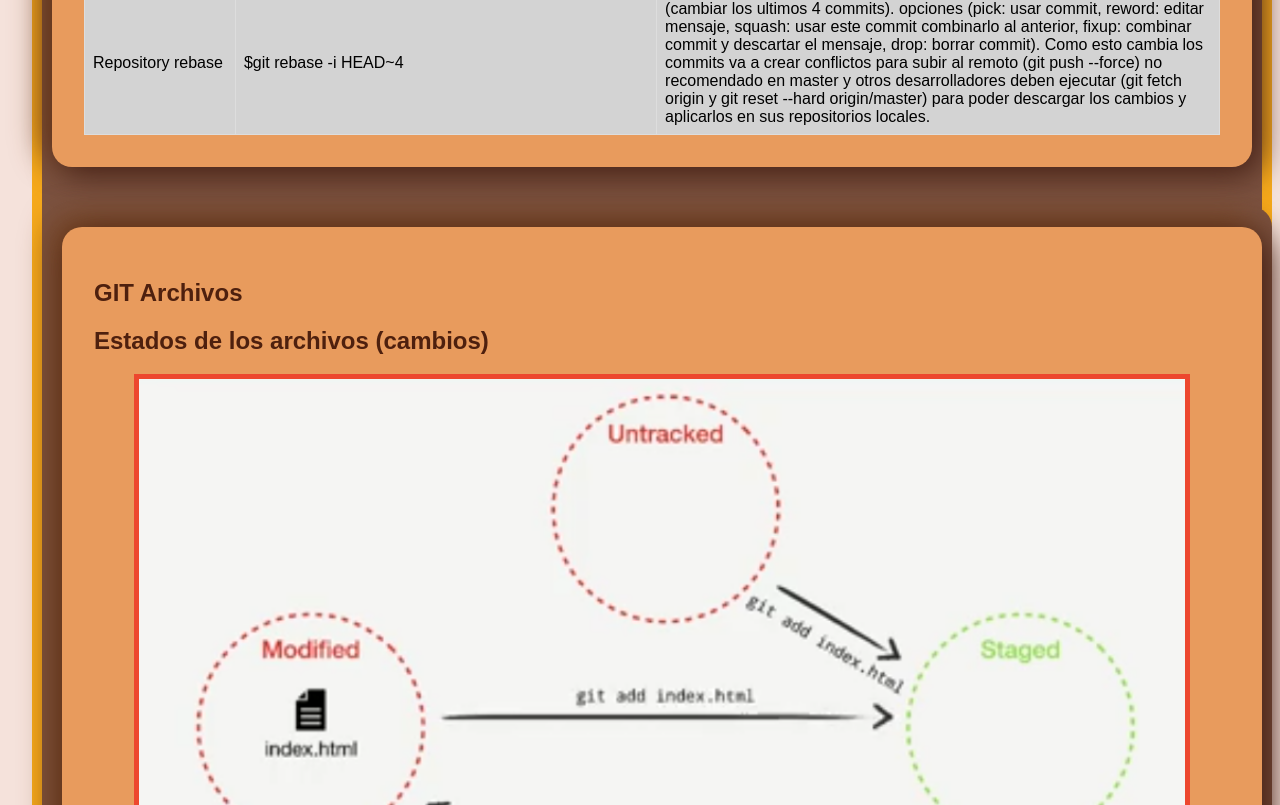
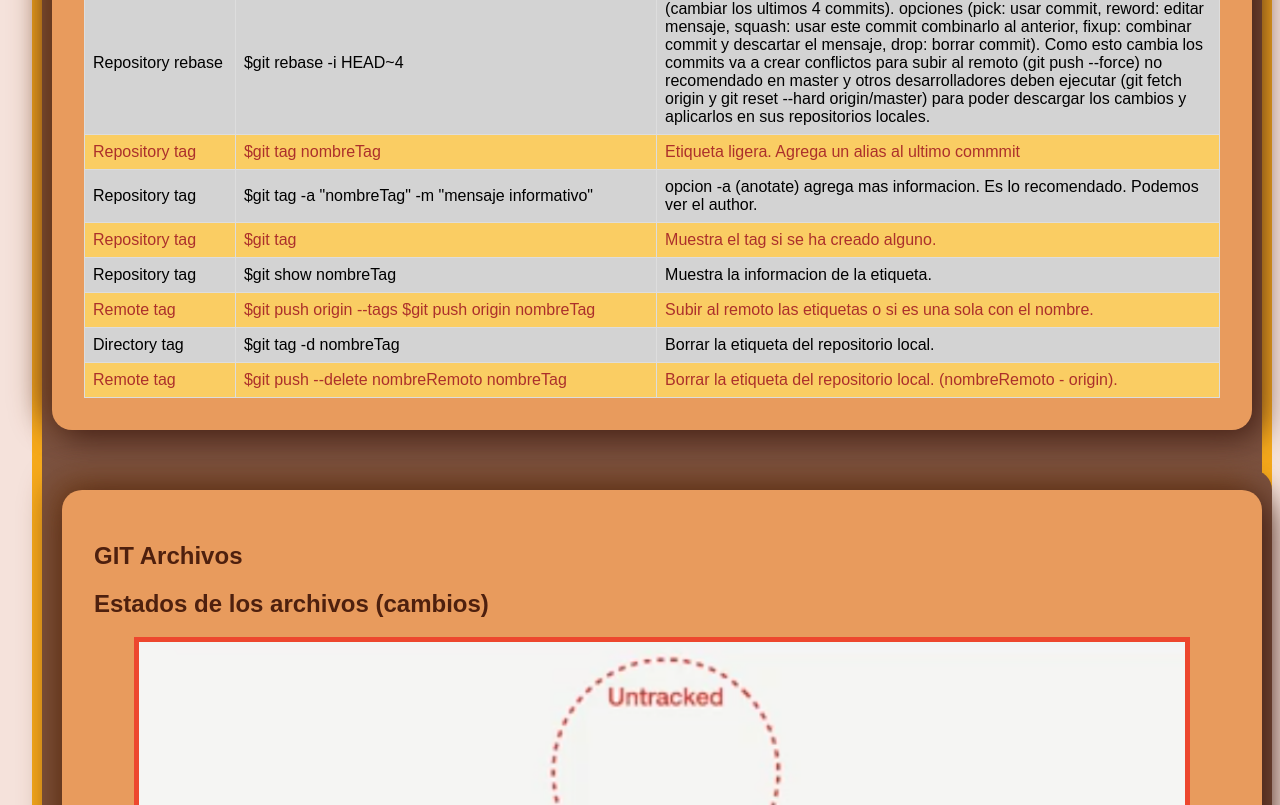
Before and after one commit to IsbelGonzalez/IsbelWebSite, a plain HTML site: page git/gitPrincipiante.html in a window 1280 px wide. Shown: the part 2755-3560 px from the top of the page. Drawn offline with Linux system fonts and the light colour scheme.

```diff
--- a/git/gitPrincipiante.html
+++ b/git/gitPrincipiante.html
@@ -300,6 +300,46 @@
                           <td>$git rebase -i HEAD~4</td>
                           <td>(cambiar los ultimos 4 commits).  opciones (pick: usar commit, reword: editar mensaje, squash: usar este commit combinarlo al anterior, fixup: combinar commit y descartar el mensaje, drop: borrar commit). Como esto cambia los commits va a crear conflictos para subir al remoto (git push --force) no recomendado en master y otros desarrolladores deben ejecutar (git fetch origin y git reset --hard origin/master) para poder descargar los cambios y aplicarlos en sus repositorios locales.</td>
                         </tr>
+
+                        <tr>
+                          <td>Repository tag</td>
+                          <td>$git tag nombreTag</td>
+                          <td>Etiqueta ligera. Agrega un alias al ultimo commmit</td>
+                        </tr>
+                        <tr>
+                          <td>Repository tag</td>
+                          <td>$git tag -a "nombreTag" -m "mensaje informativo"</td>
+                          <td>opcion -a (anotate) agrega mas informacion. Es lo recomendado. Podemos ver el author. </td>
+                        </tr>
+                        <tr>
+                          <td>Repository tag</td>
+                          <td>$git tag </td>
+                          <td>Muestra el tag si se ha creado alguno.</td>
+                        </tr>
+
+                        <tr>
+                          <td>Repository tag</td>
+                          <td>$git show nombreTag </td>
+                          <td>Muestra  la informacion de la etiqueta.</td>
+                        </tr>
+
+                        <tr>
+                          <td>Remote tag</td>
+                          <td>$git push origin --tags  $git push origin nombreTag </td>
+                          <td>Subir al remoto las etiquetas o si es una sola con el nombre.</td>
+                        </tr>
+
+                        <tr>
+                          <td>Directory tag</td>
+                          <td>$git tag -d nombreTag</td>
+                          <td>Borrar la etiqueta del repositorio local.</td>
+                        </tr>
+
+                        <tr>
+                          <td>Remote tag</td>
+                          <td>$git push --delete nombreRemoto nombreTag</td>
+                          <td>Borrar la etiqueta del repositorio local. (nombreRemoto - origin).</td>
+                        </tr>
                       </table>
 
 
@@ -345,6 +385,28 @@
               </article>
             </div>
 
+            <article>
+              <h1>GIT tags</h1>
+              <p>Un nombre que se le da a un commit. Alias de un commit. Este permite ver los commits hasta este punto en gitHub indispensable por ejemplo se crean tags con los nombres de las versiones.</p>
+              <p>En gitHub si vas a Branch en esta opcion tambien lista los tags. Cuando se seleciona una etiqueta se ve el historial de commits hasta que se creo ese tag.</p>
+              <p>Otra forma de ver los tags en gitHub es en la opcion de releases aqui se ven los tags y se pueden descargar.</p>
+            </article>
+
+            <article>
+              <h1>gitHub</h1>
+
+              <p>Url del repositorio remoto: github.com/isbelGonzalez</p>
+              <p>Url de un proyecto: github.com/isbelGonzalez/nombreProyecto</p>
+
+              <h2>Code</h2>
+              <p>Lista los archivos que se encuentran en el repositorio</p>
+              <p>Crear, Modificar , buscar: Opciones de los archivos.</p>
+              <p>Commits: Lista de los commits realizados.</p>
+              <p>Branches: Ver las ramas que existen.</p>
+              <p>Colaboradores: Personas usuarios que colaboran en el codigo.</p>
+
+
+            </article>
 
             <article>
 
```
Also changed, not shown: git/gitIntro.html (+1 -0 lines), 1 other file.
